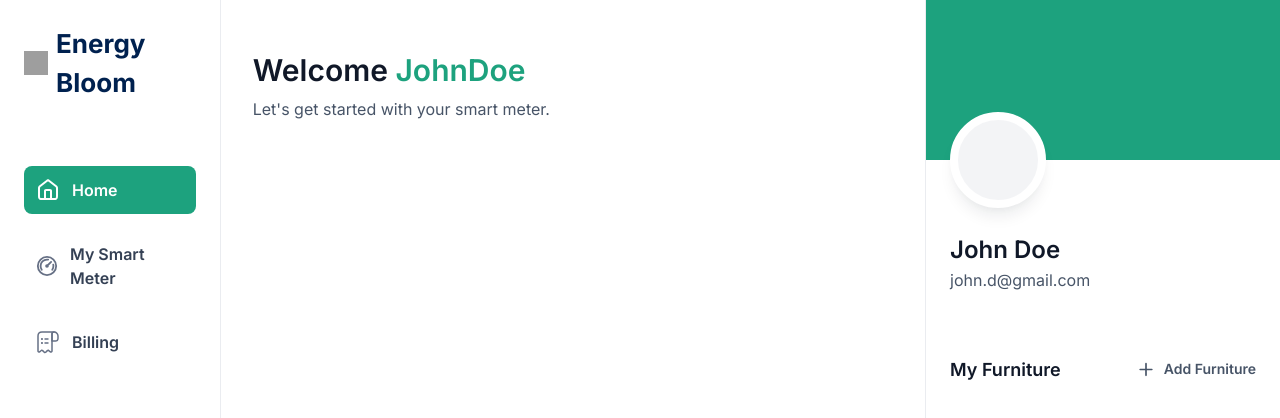
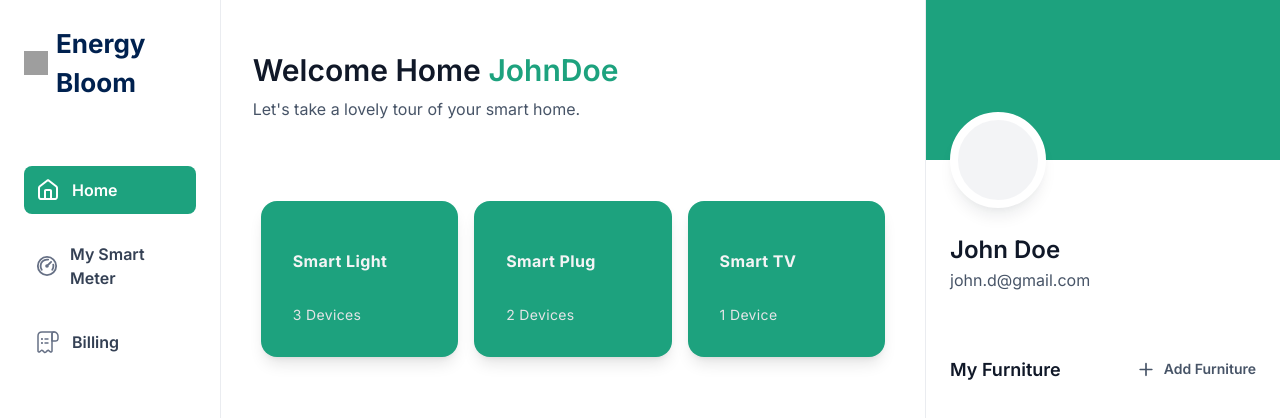
Before and after one commit to fuyunohibi/energy-bloom-web, a Next.js app: page / in a window 1280 px wide. Shown: the top 418 px of the page. Built offline with nearby package versions, Linux system fonts and the light colour scheme; grey boxes are pictures that could not be loaded.

Commit message:
feat: cards effect

```diff
--- a/package.json
+++ b/package.json
@@ -11,6 +11,7 @@
   "dependencies": {
     "@prisma/client": "^5.17.0",
     "clsx": "^2.1.1",
+    "framer-motion": "^11.3.21",
     "next": "^14.2.5",
     "react": "^18",
     "react-dom": "^18",
--- a/src/app/(root)/page.tsx
+++ b/src/app/(root)/page.tsx
@@ -1,5 +1,22 @@
 import RightSidebar from "../../components/navigations/right-sidebar";
 import HeaderBox from "../../components/shared/box/header-box";
+import { HoverEffect } from "../../components/ui/card-hover-effect";
+
+export const devices = [
+  {
+    title: "Smart Light",
+    count: 3,
+  },
+  {
+    title: "Smart Plug",
+    count: 2,
+  },
+  {
+    title: "Smart TV",
+    count: 1,
+  },
+];
+
 
 const HomePage = () => {
   const loggedIn = {
@@ -23,15 +40,14 @@ const HomePage = () => {
         <header>
           <HeaderBox
             type="greeting"
-            title="Welcome"
+            title="Welcome Home"
             user={loggedIn?.username || "Guest"}
-            subtext="Let's get started with your smart meter."
+            subtext="Let's take a lovely tour of your smart home."
           />
         </header>
+        <HoverEffect items={devices} />
       </div>
-      <RightSidebar
-        user={loggedIn}
-      />
+      <RightSidebar user={loggedIn} />
     </section>
   );
 };
--- /dev/null
+++ b/src/components/ui/card-hover-effect.tsx
@@ -0,0 +1,112 @@
+"use client";
+
+import { AnimatePresence, motion } from "framer-motion";
+import { useState } from "react";
+import { cn } from "../../utils/cn";
+
+export const HoverEffect = ({
+  items,
+  className,
+}: {
+  items: {
+    title: string;
+    count?: number;
+  }[];
+  className?: string;
+}) => {
+  let [hoveredIndex, setHoveredIndex] = useState<number | null>(null);
+
+  return (
+    <div
+      className={cn(
+        "grid grid-cols-1 md:grid-cols-2  lg:grid-cols-3  py-10",
+        className
+      )}
+    >
+      {items.map((item, idx) => (
+        <div
+          key={item?.title}
+          className="relative group  block p-2 h-full w-full"
+          onMouseEnter={() => setHoveredIndex(idx)}
+          onMouseLeave={() => setHoveredIndex(null)}
+        >
+          <AnimatePresence>
+            {hoveredIndex === idx && (
+              <motion.span
+                className="absolute inset-0 h-full w-full bg-neutral-200 dark:bg-slate-800 block  rounded-3xl"
+                layoutId="hoverBackground"
+                initial={{ opacity: 0 }}
+                animate={{
+                  opacity: 1,
+                  transition: { duration: 0.15 },
+                }}
+                exit={{
+                  opacity: 0,
+                  transition: { duration: 0.15, delay: 0.2 },
+                }}
+              />
+            )}
+          </AnimatePresence>
+          <Card>
+            <CardTitle>{item.title}</CardTitle>
+            <CardDescription>
+              {item.count} {item.count === 1 ? "Device" : "Devices"}
+            </CardDescription>
+          </Card>
+        </div>
+      ))}
+    </div>
+  );
+};
+
+export const Card = ({
+  className,
+  children,
+}: {
+  className?: string;
+  children: React.ReactNode;
+}) => {
+  return (
+    <div
+      className={cn(
+        "rounded-2xl h-full w-full p-4 overflow-hidden relative z-20 shadow-lg bg-primary",
+        className
+      )}
+    >
+      <div className="relative z-50">
+        <div className="p-4">{children}</div>
+      </div>
+    </div>
+  );
+};
+export const CardTitle = ({
+  className,
+  children,
+}: {
+  className?: string;
+  children: React.ReactNode;
+}) => {
+  return (
+    <h4 className={cn("text-zinc-100 font-bold tracking-wide mt-4", className)}>
+      {children}
+    </h4>
+  );
+};
+export const CardDescription = ({
+  className,
+  children,
+}: {
+  className?: string;
+  children: React.ReactNode;
+}) => {
+  return (
+    <p
+      className={cn(
+        "mt-8 text-zinc-200 tracking-wide leading-relaxed text-sm",
+        className
+      )}
+    >
+      {children}
+    </p>
+  );
+};
```
Also changed, not shown: 2 other files (tests, documents, lock files or other folders).
